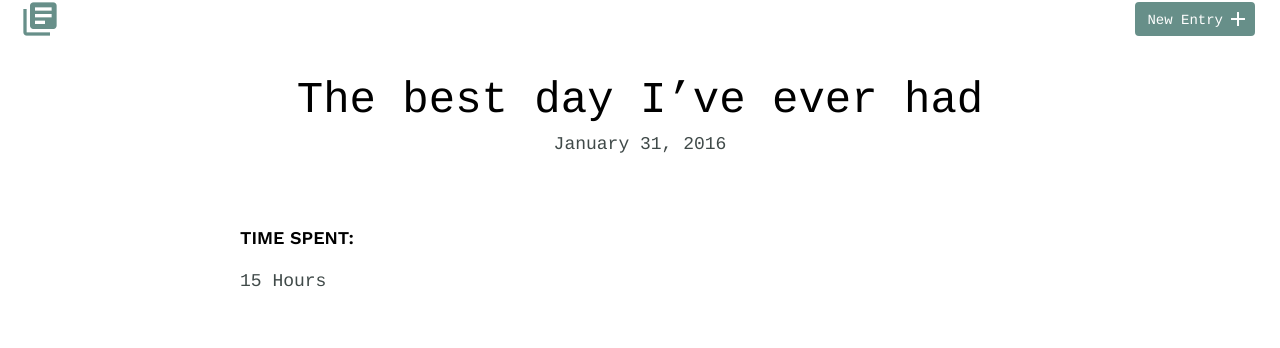
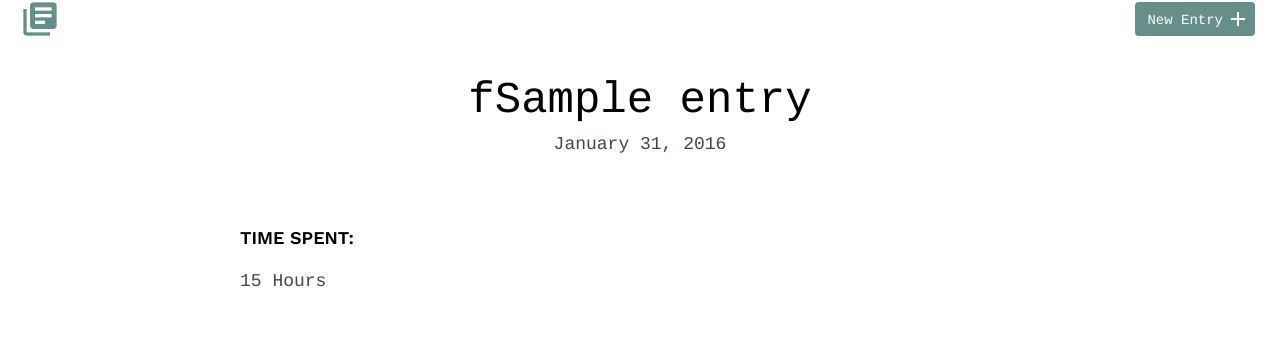
Before and after one commit to gidsey/project_05, a Python web app: template templates/detail.html in a window 1280 px wide. Shown: the part 107-455 px from the top of the page. Run offline with Jinja, Linux system fonts and the light colour scheme; the template is opened without the code that fills it: most values are stand-ins (such as "Sample title", 1, 10 or a date in 2020).

Commit message:
Update detail.html

```diff
--- a/templates/detail.html
+++ b/templates/detail.html
@@ -43,7 +43,7 @@
             <div class="container">
                 <div class="entry-list single">
                     <article>
-                        <h1>The best day I’ve ever had</h1>
+                        <h1>f{{ entry.title }}</h1>
                         <time datetime="2016-01-31">January 31, 2016</time>
                         <div class="entry">
                             <h3>Time Spent: </h3>
```
